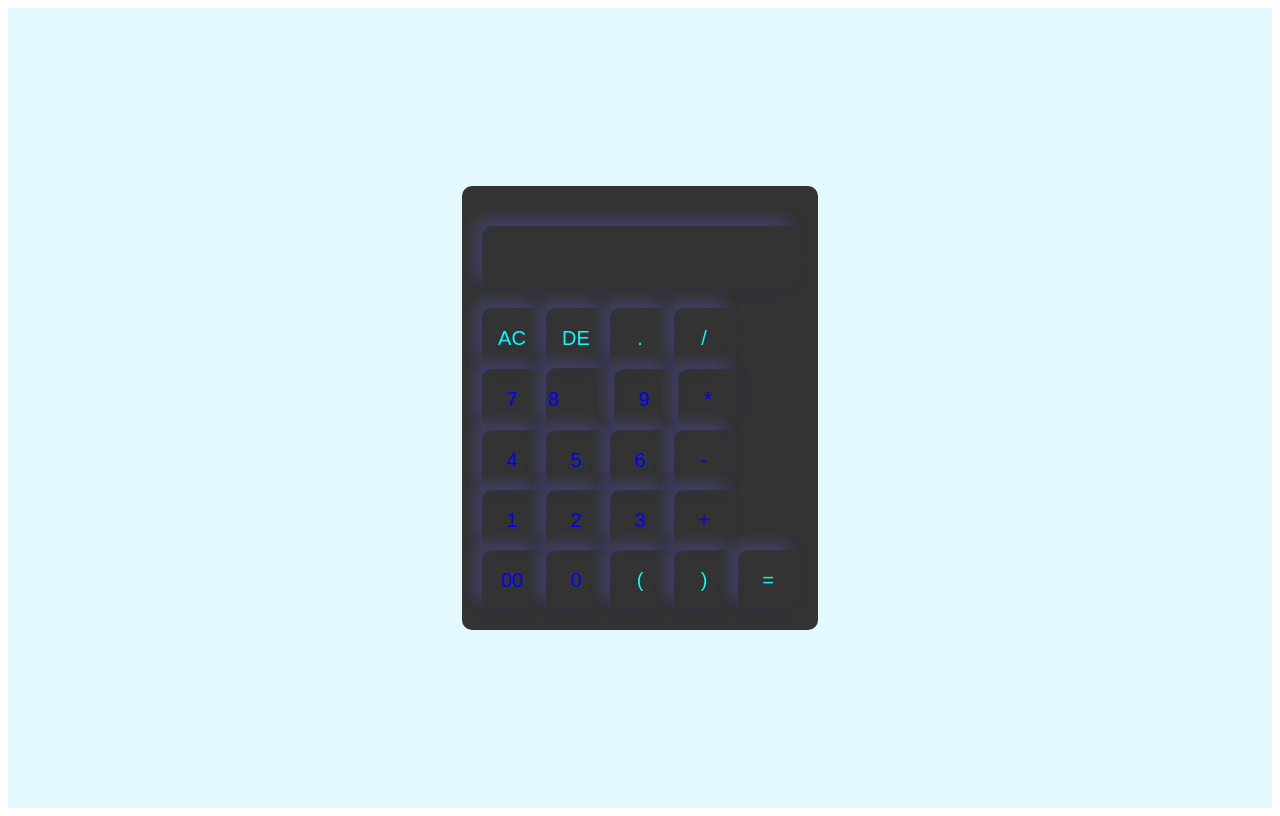
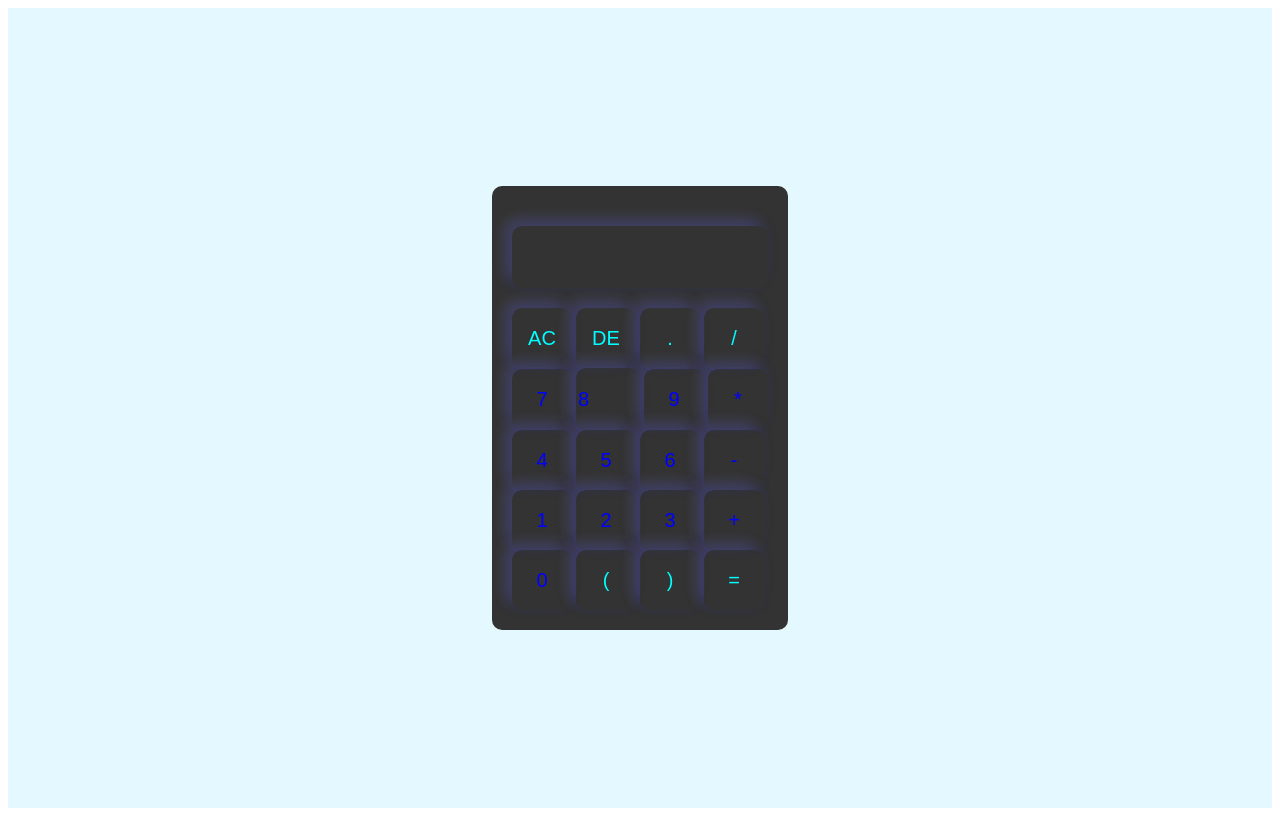
Before and after one commit to ronaldndhobe-beep/MY_CALCULATOR, a plain HTML site: page index.html in a window 1280 px wide. Drawn offline with Linux system fonts and the light colour scheme.

Commit message:
Update index.html

```diff
--- a/index.html
+++ b/index.html
@@ -38,7 +38,6 @@
              <input type="button" value="+"onclick="display.value+='+'">
           </div>
           <div>
-            <input type="button" value="00"onclick="display.value+='00'">
             <input type="button" value="0"onclick="display.value+='0'">
             <input type="button" value="("onclick="display.value+='('"class="operator" >
             <input type="button" value=")"onclick="display.value+=')'"class="operator" >
```
